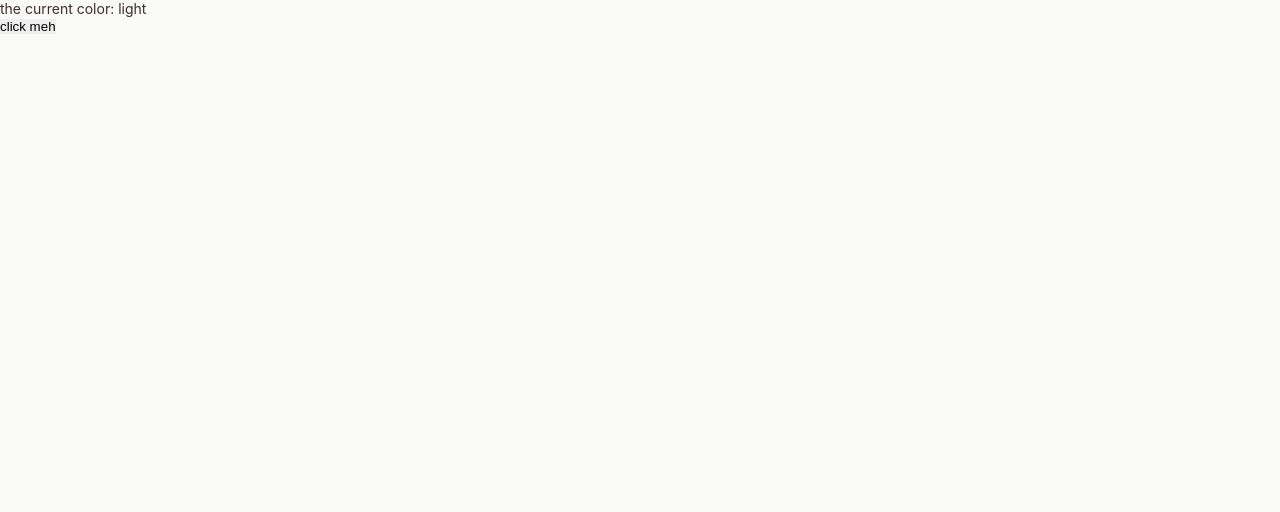
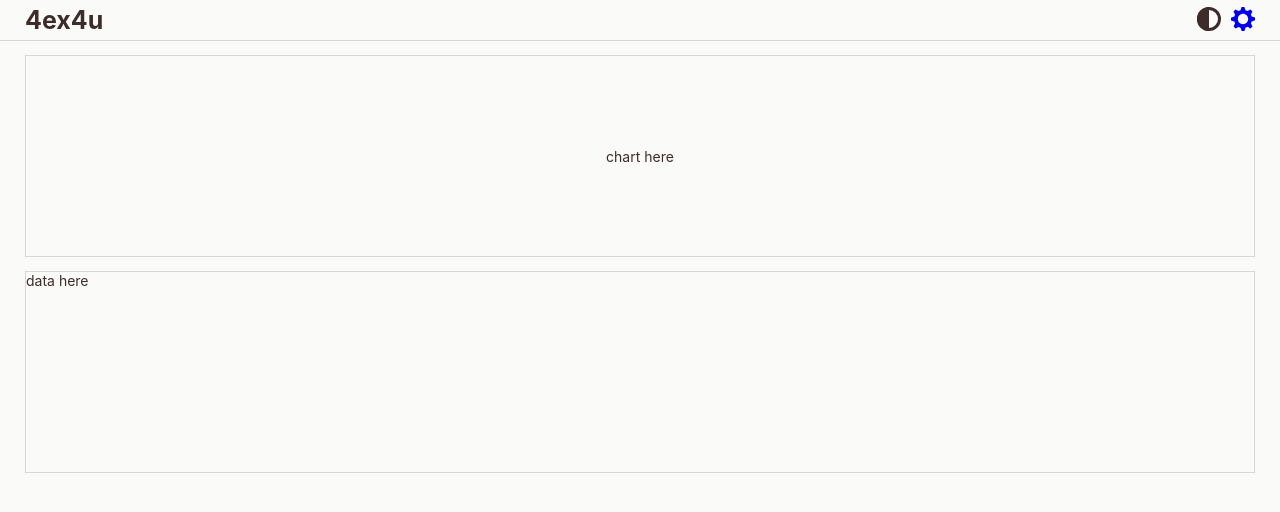
Before and after one commit to johncalvinroberts/forex-for-you, a React (Vite) app: page / in a window 1280 px wide. Shown: the top 512 px of the page. Built offline with nearby package versions, Linux system fonts and the light colour scheme.

Commit message:
feat: basic header/main layout

```diff
--- a/src/components/App.tsx
+++ b/src/components/App.tsx
@@ -4,7 +4,7 @@ import { Provider } from 'react-redux';
 import { Root, Settings, NotFound } from '../pages';
 import store from '../store';
 import Theme from './Theme';
-
+import Layout from './Layout';
 /**
  * App - main entry point of our frontend application
  *
@@ -18,6 +18,7 @@ const App: FC = () => {
     <StrictMode>
       <Provider store={store}>
         <Theme>
+          <Layout>
             <Switch>
               <Route path="/">
                 <Root />
@@ -29,6 +30,7 @@ const App: FC = () => {
                 <NotFound />
               </Route>
             </Switch>
+          </Layout>
         </Theme>
       </Provider>
     </StrictMode>
--- /dev/null
+++ b/src/components/Flex.tsx
@@ -0,0 +1,18 @@
+/** @jsx jsx */
+import { FC } from 'react';
+import { css, jsx } from '@emotion/core';
+
+const Flex: FC = ({ children, ...props }) => (
+  <div
+    {...props}
+    css={css`
+      align-items: center;
+      display: flex;
+      justify-content: center;
+    `}
+  >
+    {children}
+  </div>
+);
+
+export default Flex;
--- /dev/null
+++ b/src/components/Layout.tsx
@@ -0,0 +1,119 @@
+/** @jsx jsx */
+import { FC } from 'react';
+import { jsx, css } from '@emotion/core';
+import { Link } from 'wouter';
+import { useDispatch } from 'react-redux';
+import { toggleColorMode } from '../store';
+import Flex from './Flex';
+
+const Layout: FC = ({ children }) => {
+  const dispatch = useDispatch();
+
+  const handleChangColorMode = () => {
+    dispatch(toggleColorMode());
+  };
+
+  return (
+    <div
+      css={css`
+        min-height: 100vh;
+      `}
+    >
+      <header
+        css={css`
+          background: var(--background);
+          position: sticky;
+          padding: var(--xsmol) var(--xlrg);
+          top: 0;
+          z-index: 99;
+          border-bottom: solid 1px var(--muted);
+        `}
+      >
+        <Flex
+          css={css`
+            justify-content: space-between;
+          `}
+        >
+          <Link
+            href="/"
+            css={css`
+              font-weight: bold;
+              font-size: var(--xlrg);
+              text-decoration: none;
+              color: var(--text);
+              &:hover {
+                opacity: 0.8;
+              }
+            `}
+          >
+            4ex4u
+          </Link>
+          <Flex>
+            {/* Button with a "toggle dark mode" icon in it */}
+            <button
+              css={css`
+                color: var(--text);
+                cursor: pointer;
+                background: none;
+                &:hover {
+                  opacity: 0.8;
+                }
+              `}
+              onClick={handleChangColorMode}
+              title="toggle dark mode"
+            >
+              <svg
+                xmlns="http://www.w3.org/2000/svg"
+                width="24"
+                height="24"
+                viewBox="0 0 32 32"
+                fill="currentcolor"
+              >
+                <circle
+                  cx="16"
+                  cy="16"
+                  r="14"
+                  fill="none"
+                  stroke="currentcolor"
+                  strokeWidth="4"
+                ></circle>
+                <path d="M 16 0 A 16 16 0 0 0 16 32 z"></path>
+              </svg>
+            </button>
+            {/* link to settings page */}
+            <Link href="/settings">
+              <a
+                css={css`
+                  color: currentColor;
+                  margin-left: var(--smol);
+                  &:hover {
+                    opacity: 0.8;
+                  }
+                `}
+              >
+                <svg
+                  xmlns="http://www.w3.org/2000/svg"
+                  width="24"
+                  height="24"
+                  viewBox="0 0 14 14"
+                  fill="currentcolor"
+                >
+                  <path d="M14,7.77 L14,6.17 L12.06,5.53 L11.61,4.44 L12.49,2.6 L11.36,1.47 L9.55,2.38 L8.46,1.93 L7.77,0.01 L6.17,0.01 L5.54,1.95 L4.43,2.4 L2.59,1.52 L1.46,2.65 L2.37,4.46 L1.92,5.55 L0,6.23 L0,7.82 L1.94,8.46 L2.39,9.55 L1.51,11.39 L2.64,12.52 L4.45,11.61 L5.54,12.06 L6.23,13.98 L7.82,13.98 L8.45,12.04 L9.56,11.59 L11.4,12.47 L12.53,11.34 L11.61,9.53 L12.08,8.44 L14,7.75 L14,7.77 Z M7,10 C5.34,10 4,8.66 4,7 C4,5.34 5.34,4 7,4 C8.66,4 10,5.34 10,7 C10,8.66 8.66,10 7,10 Z" />
+                </svg>
+              </a>
+            </Link>
+          </Flex>
+        </Flex>
+      </header>
+      <main
+        css={css`
+          padding: var(--med) var(--xlrg);
+        `}
+      >
+        {children}
+      </main>
+    </div>
+  );
+};
+
+export default Layout;
--- a/src/components/Theme.tsx
+++ b/src/components/Theme.tsx
@@ -20,7 +20,7 @@ export const theme = {
     },
     light: {
       background: `hsl(10,10%,98%)`,
-      muted: `hsl(10,20%,94%)`,
+      muted: `hsl(0deg 0% 84%)`,
       error: `#ff4c4c`,
       text: `hsl(10,20%,20%)`,
     },
--- a/src/components/index.ts
+++ b/src/components/index.ts
@@ -1 +1,5 @@
 export { default as App } from './App';
+export { default as Theme } from './Theme';
+export * from './Theme';
+export { default as Layout } from './Layout';
+export { default as Flex } from './Flex';
--- a/src/index.html
+++ b/src/index.html
@@ -3,13 +3,8 @@
   <head>
     <meta charset="UTF-8" />
     <meta name="viewport" content="width=device-width, initial-scale=1.0" />
-    <link
-      rel="icon"
-      type="image/png"
-      sizes="96x96"
-      href="./assets/favicon.png"
-    />
-    <title>Document</title>
+    <link rel="icon" type="image/png" sizes="96x96" href="./assets/favicon.png" />
+    <title>4ex4u</title>
   </head>
   <body>
     <div id="root"></div>
--- a/src/pages/Root.tsx
+++ b/src/pages/Root.tsx
@@ -1,20 +1,27 @@
-import React, { FC } from 'react';
-import { useDispatch, useSelector } from 'react-redux';
-import { RootState, toggleColorMode } from '../store';
+/** @jsx jsx */
+import { FC } from 'react';
+import { jsx, css } from '@emotion/core';
+import { Flex } from '../components';
 
 const Root: FC = () => {
-  const dispatch = useDispatch();
-
-  const colorMode = useSelector((state: RootState) => state.system.colorMode);
-  const handleClick = () => {
-    dispatch(toggleColorMode());
-  };
-
   return (
     <div>
-      <div>the current color: {colorMode}</div>
-      <div>
-        <button onClick={handleClick}>click meh</button>
+      <Flex
+        css={css`
+          min-height: 200px;
+          border: solid 1px var(--muted);
+          margin-bottom: var(--med);
+        `}
+      >
+        <div>chart here</div>
+      </Flex>
+      <div
+        css={css`
+          min-height: 200px;
+          border: solid 1px var(--muted);
+        `}
+      >
+        data here
       </div>
     </div>
   );
--- a/src/types.d.ts
+++ b/src/types.d.ts
@@ -9,7 +9,7 @@ type CurrencyDayItemType = {
   id: string;
   exchangeRate: number;
   baseValue: number;
-  error: unknown;
+  error: unknown; // presume this goes here, if we have to fetch individual day items
 };
 
 type CurrencyItemType = {
```
Also changed, not shown: 1 other file (tests, documents, lock files or other folders). Lines whose indentation alone changed are shown as unchanged.
